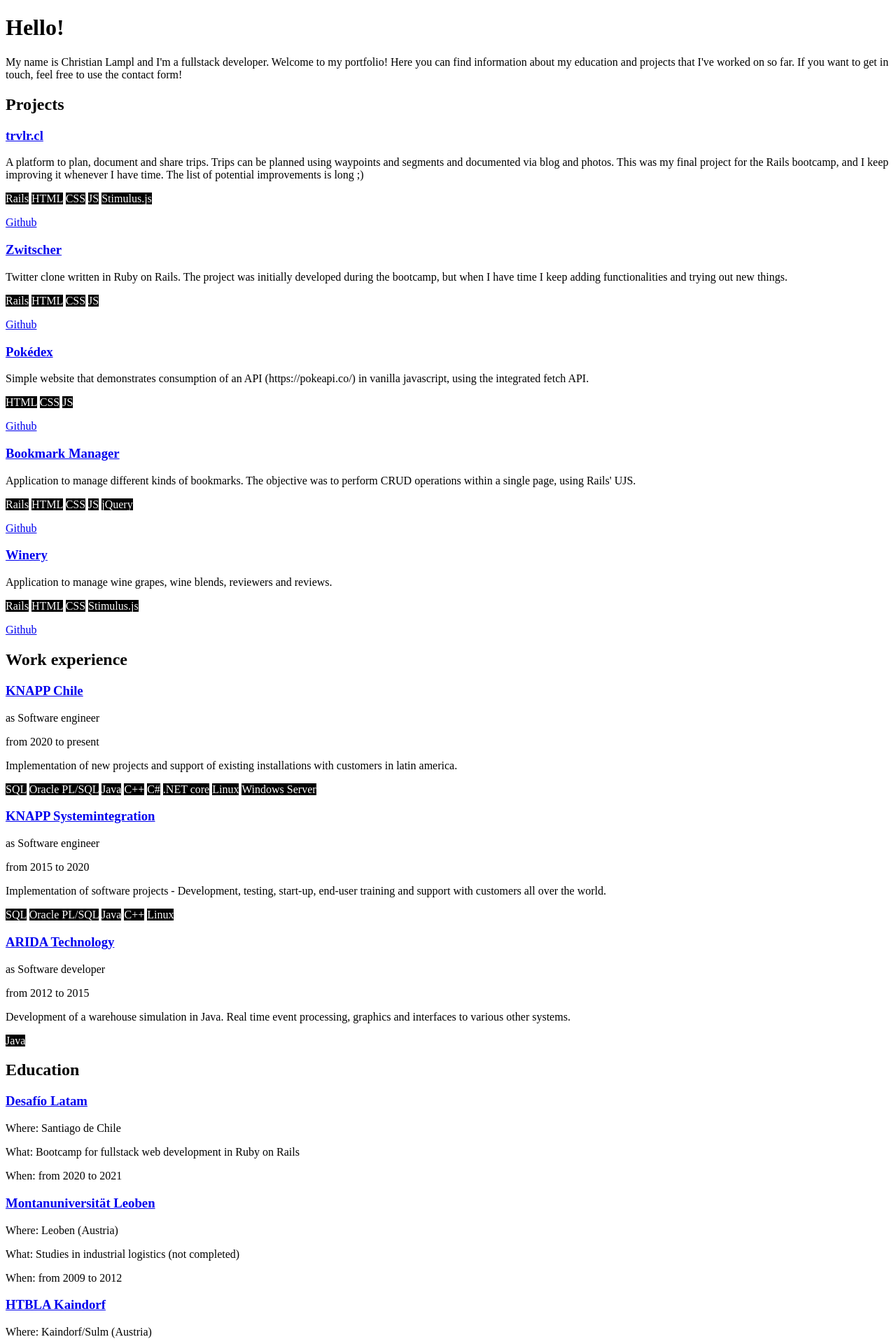
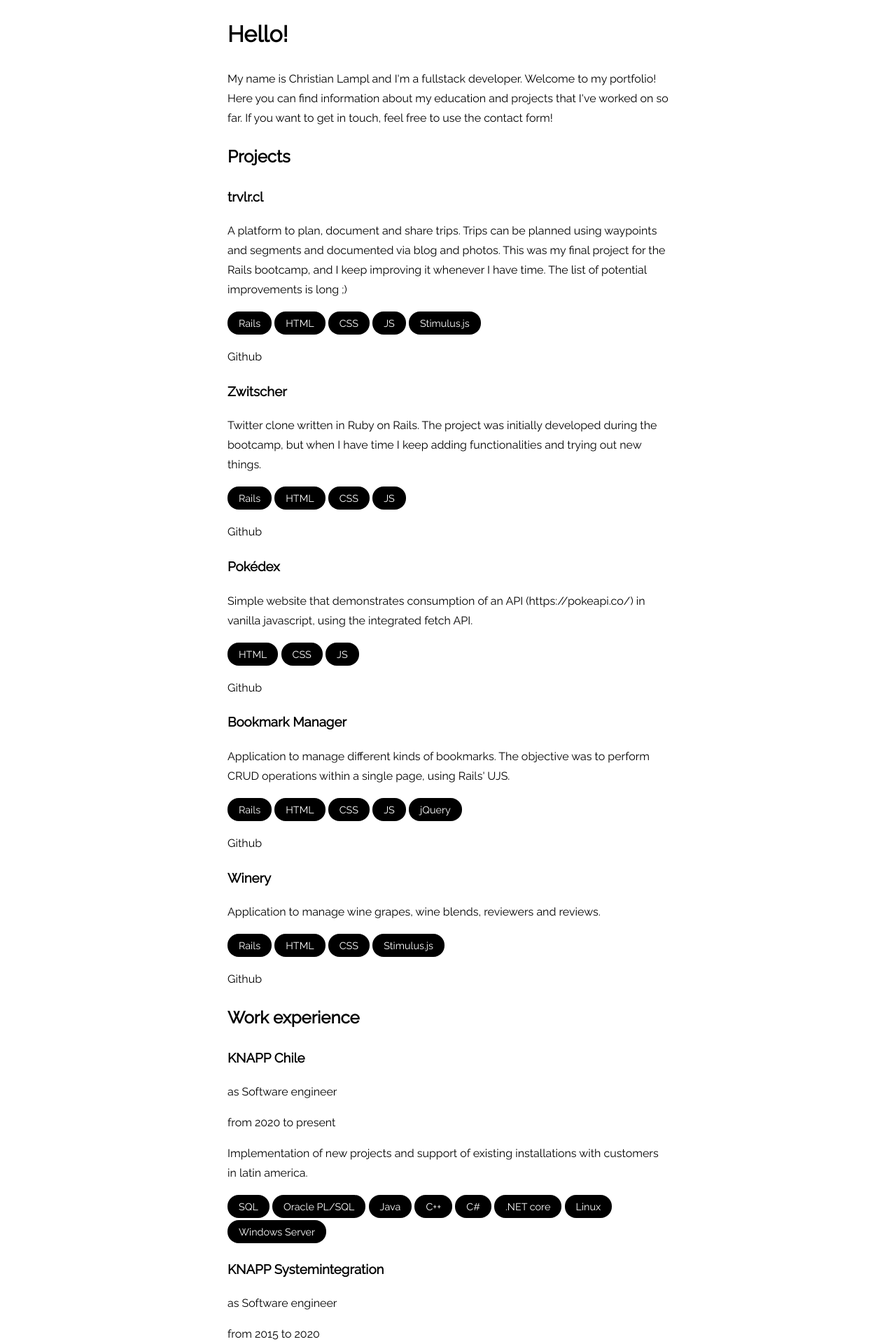
Before and after one commit to chrila/portfolio, a Jekyll site: the page built from index.html, in a window 1280 px wide. Shown: the top 1920 px of the page at 70% size. Built offline with Jekyll 4.4.1, drawn with Linux system fonts in a browser that asks for light colours.

Commit message:
Add: styling

```diff
--- a/assets/css/styles.css
+++ b/assets/css/styles.css
@@ -1,4 +1,31 @@
+body {
+  font-family: 'Raleway', sans-serif;
+  line-height: 1.75;
+  margin-bottom: 3rem;
+}
+
+a {
+  text-decoration: none;
+  color: inherit;
+}
+
+.container {
+  max-width: 70vh;
+  margin: 0 auto;
+}
+
 .badge {
   color: white;
   background-color: black;
+  padding: 0.5rem 1rem 0.5rem 1rem;
+  border-radius: 1rem;
+  line-height: 2.5;
+  font-size: 0.9rem;
+  box-decoration-break: clone;
+  -webkit-box-decoration-break: clone;
+  transition: 0.5s ease;
 }
+
+.badge:hover {
+  background-color: #860000;
+}
```
